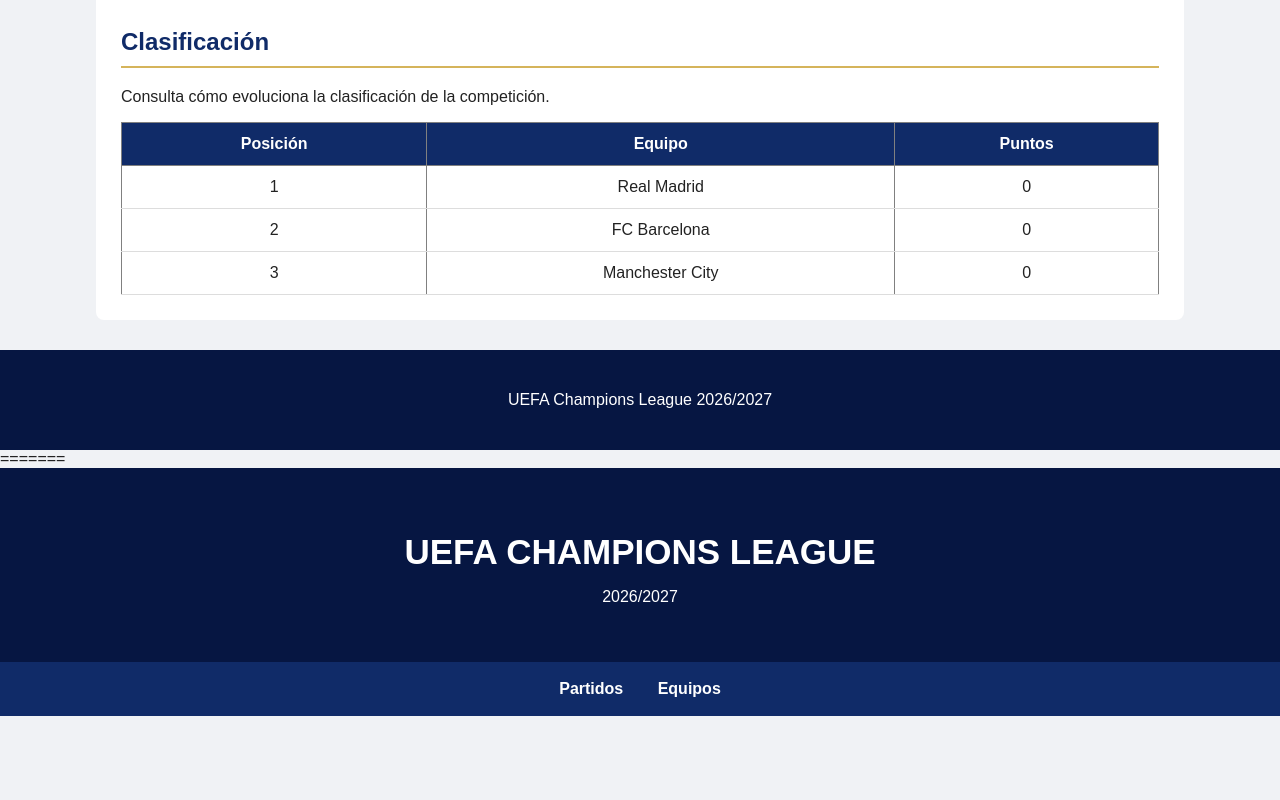
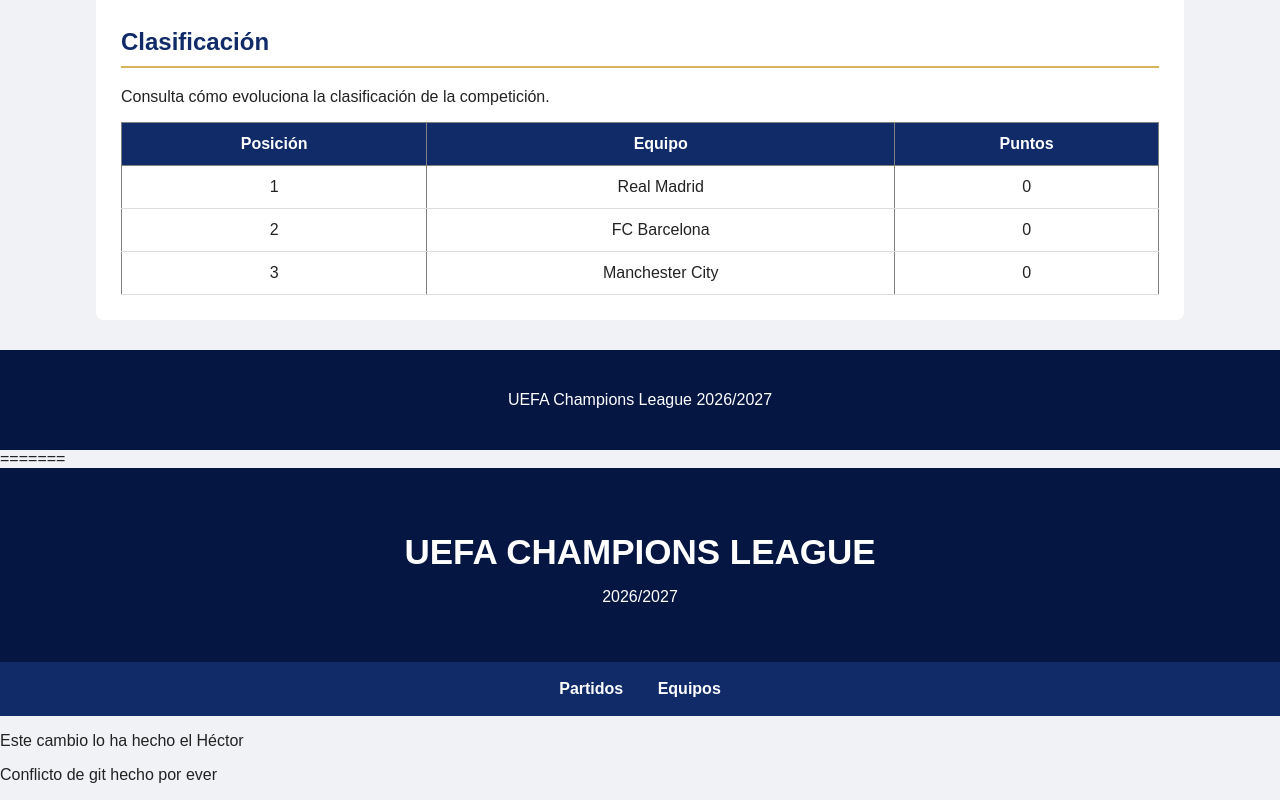
Before and after one commit to hectormartin123/PROYECTO-GIT-CHAMPIONS-LEAGUE, a plain HTML site: page index.html in a window 1280 px wide. Shown: the part 2001-2801 px from the top of the page. Before the commit the page ends 2717 px from the top, so only its background shows below. Drawn offline with Linux system fonts and the light colour scheme.

Commit message:
Conflicto con ever

```diff
--- a/index.html
+++ b/index.html
@@ -128,6 +128,7 @@
         <a href="#equipos">Equipos</a>
     </nav>
 
-
+    <p>Este cambio lo ha hecho el Héctor</p>
+    <p>Conflicto de git hecho por ever</p>
 </body>
 </html>
```
